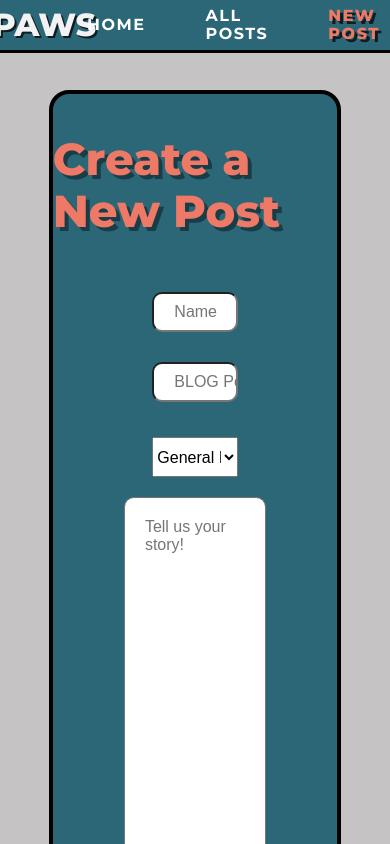
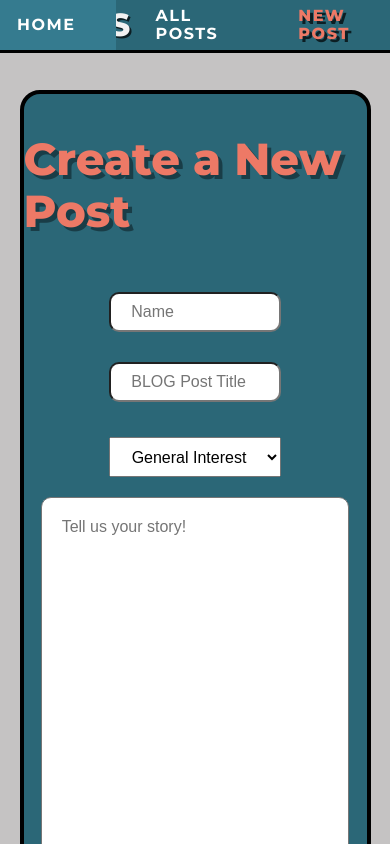
Before and after one commit to k9paws/gary-rosen-project3, a React (Create React App) app: page /form in a window 390 px wide. Shown: the top 844 px of the page. Built offline with nearby package versions, Linux system fonts and the light colour scheme; no server answers; the database is empty.

Commit message:
adding most responsive media queries 768, 1200

```diff
--- a/src/components/BlogPost.js
+++ b/src/components/BlogPost.js
@@ -46,7 +46,8 @@ const BlogPost = () => {
       </header>
 
       <section className="fullPostSection">
-        <div className="blogFullPostDisplay wrapper">
+        <div className="wrapper">
+          <div className="blogFullPostDisplay">
             <h2>{blogPost.title}</h2>
 
             <h3>Author: {blogPost.name}</h3>
@@ -60,6 +61,7 @@ const BlogPost = () => {
               />
             </div>
           </div>
+        </div>
       </section>
     </div>
   );
--- a/src/components/FormPage.js
+++ b/src/components/FormPage.js
@@ -58,7 +58,6 @@
       };
 
       return (
-
         <section className="blogPostComment">
           <div className="wrapper">
             <div className="blogForm">
@@ -74,6 +73,7 @@
                   value={nameInput}
                   placeholder="Name"
                   required
+                  className="formInput"
                 ></input>
 
                 <label htmlFor="blogPostTitle"></label>
@@ -84,6 +84,7 @@
                   }}
                   value={titleInput}
                   placeholder="BLOG Post Title"
+                  className="formInput"
                   required
                 ></input>
 
@@ -118,6 +119,7 @@
                   value={blogContentInput}
                   placeholder="Tell us your story!"
                   required
+                  className="formTextArea"
                 ></textarea>
 
                 <button type="submit">Post your story!</button>
@@ -125,7 +127,7 @@
             </div>
           </div>
         </section>
-    )
+      );
 
   }
 
--- a/src/components/MainPage.js
+++ b/src/components/MainPage.js
@@ -66,7 +66,6 @@ const MainPage = () => {
               })}
             </ul>
           </div>
-
       </section>
     </div>
   );
--- a/src/styles/App.scss
+++ b/src/styles/App.scss
@@ -136,10 +136,9 @@ h5 {
   flex-direction: column;
   background: $primaryColor;
   padding: 50px;
-  // margin: 0 auto;
   border-radius: 20px;
   border: 3px solid black;
-  min-height: 60vh;
+  min-height: 40vh;
   position: relative;
   top: -150px;
 
@@ -221,12 +220,6 @@ padding: 50px 0;
   }
 }
 
-// .postDisplayContainer {
-//   display: flex;
-//   flex-direction: column;
-//   // padding: 30px 0;
-// }
-
 // All BLOG Posts Styling
 
 .categorySelectMenu {
@@ -240,7 +233,6 @@ padding: 50px 0;
 
 .fullPostSection {
   background: #c5c3c3;
-
 }
 
 .blogFullPostDisplay {
--- a/src/styles/_mediaQueries.scss
+++ b/src/styles/_mediaQueries.scss
@@ -1,14 +1,69 @@
-@media (max-width: 1200px) {
+@media (max-width: 1280px) {
 
     header {
         padding: 0 50px;
     }
     nav {
-        padding: 0 10px;
+        padding: 0 40px;
+    }
+}
+
+@media (max-width: 1024px) {
+
+    header {
+        height: 60vh;
     }
 
+    .headerTitle {
+        padding-top: 20vh;
+    }
+
+    .navRight {
+        width: 80%;
+    }
+
+    .navLeft {
+        padding-left: 20px;
+    }
+
+    .blogPreviewCard {
+        margin: 10px;
+    }
+
+    .categorySelectMenu {
+        width: 50%;
+    }
+
+        .blogFullPostDisplay {
+        width: 90%;
+    }
 }
 
+@media (max-width: 768px) {
+
+    .headerTitle {
+        display: flex;
+        flex-direction: column;
+        text-align: right;
+        padding-top: 0;
+    }
+
+    .blogForm {
+        width: 90%;
+    }
+
+    .postFormDropDown,
+    .formInput {
+        width: 50%;
+
+    }
+
+    .formTextArea {
+        width: 90%;
+    }
+
+
+}
 
 
 @media (max-width: 480px) {
--- a/src/styles/_navbar.scss
+++ b/src/styles/_navbar.scss
@@ -7,8 +7,6 @@ nav {
 
   ul {
     display: flex;
-    // justify-content: flex-start;
-    // align-items: center;
     list-style: none;
     text-transform: uppercase;
     font-weight: 600;
@@ -20,23 +18,16 @@ nav {
       justify-content: center;
       height: 50px;
       text-decoration: none;
-      padding: 0 30px;
+      padding: 0 40px;
       letter-spacing: 1.5px;
-      li {
-        // justify-content: center;
-        // align-items: center;
-      }
-    }
-
-    a:last-child {
-      padding-right: 0;
     }
 
     a:visited {
       color: white;
     }
 
-    a:hover {
+    a:hover,
+    a:focus {
       background: #357b8f;
           transition-duration: 0.3s;
     }
@@ -49,7 +40,6 @@ nav {
   color: $secondaryColor;
   display: flex;
   justify-content: space-between;
-
 }
 
 .navLeft {
@@ -64,4 +54,6 @@ nav {
 width: 50%;
 display: flex;
 justify-content: flex-end;
+position: relative;
+right: -40px;
 }
--- a/src/styles/_newPost.scss
+++ b/src/styles/_newPost.scss
@@ -2,6 +2,16 @@
   width: 75%;
   margin: 0 auto;
 }
+
+    .postFormDropDown,
+    .formInput {
+        width: 50%;
+
+    }
+
+    .formTextArea {
+        width: 70%;
+    }
 
 
 .blogPostComment {
```
Lines whose indentation alone changed are shown as unchanged.
